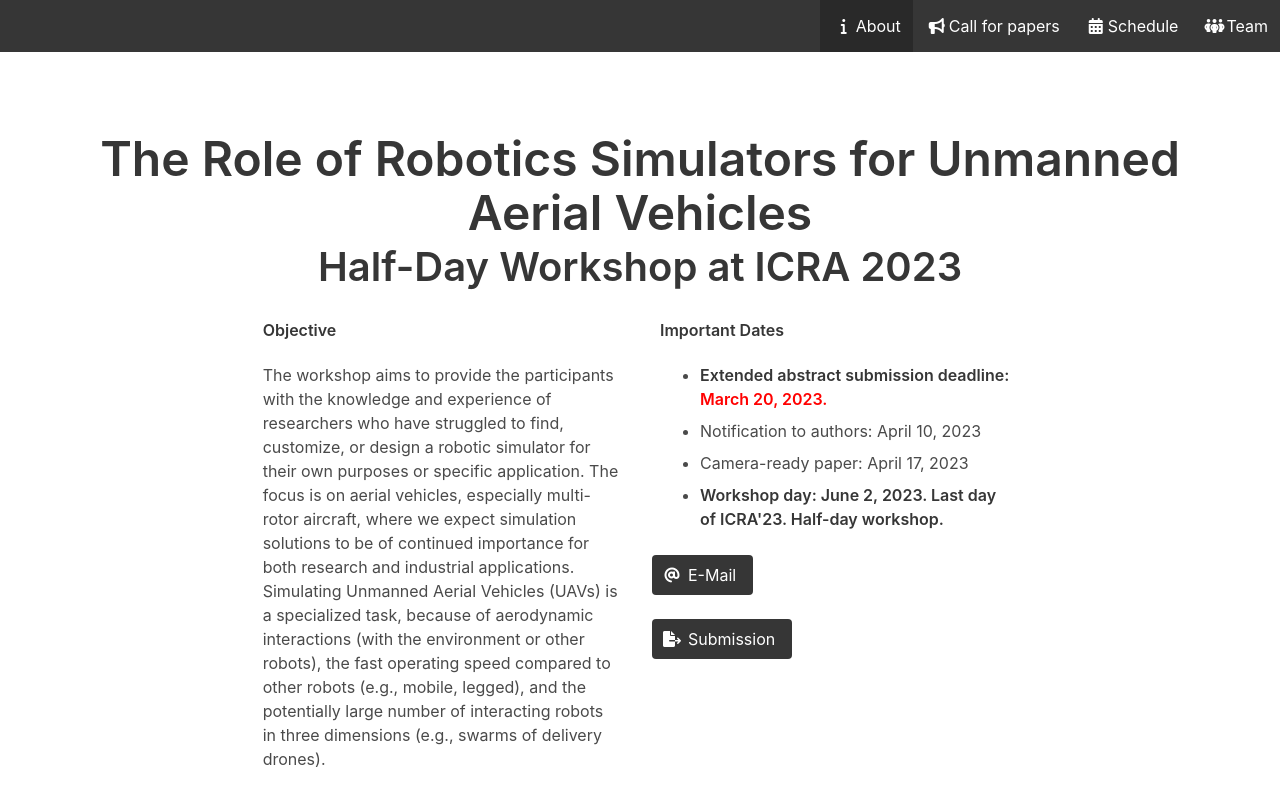
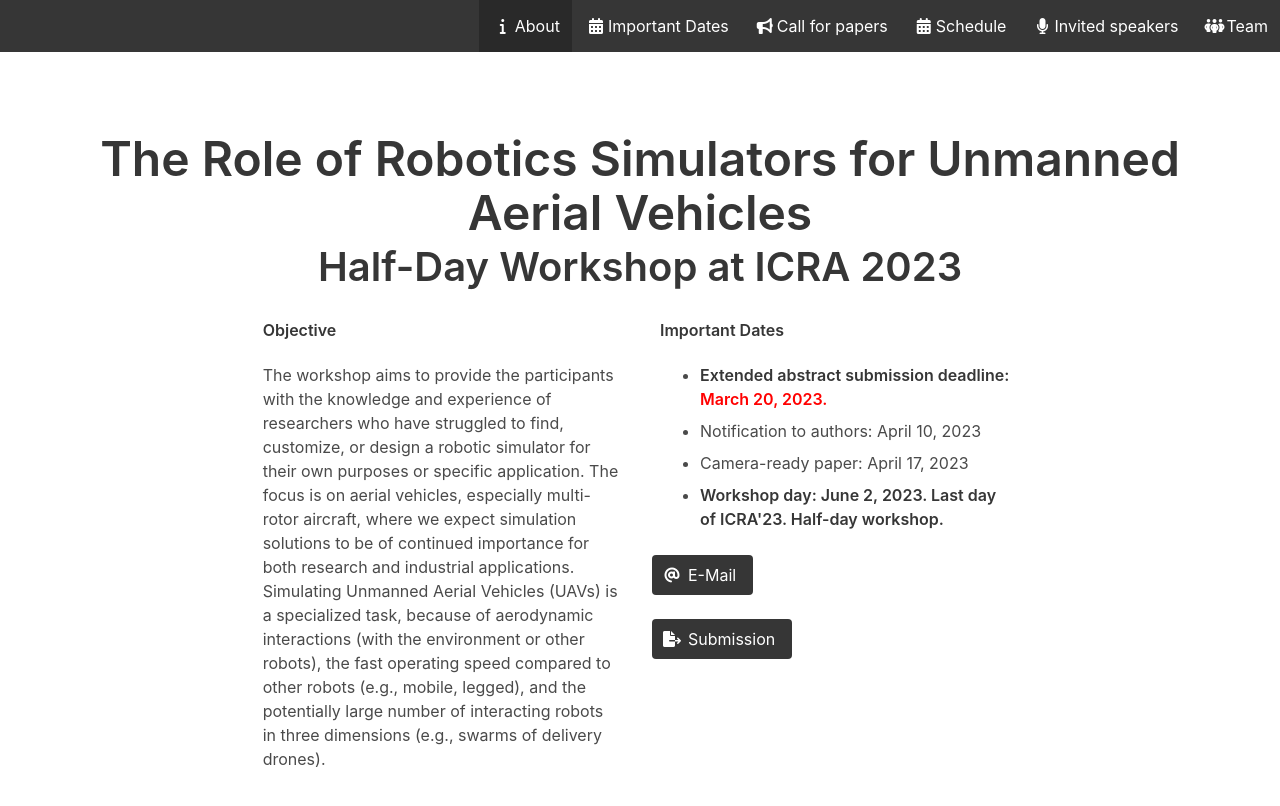
Before and after one commit to IMRCLab/workshop-uav-sims-icra2023, a Jekyll site: the page built from index.html, in a window 1280 px wide and 900 px high. Shown: the top 806 px of the window. Built offline with Jekyll 4.4.1, drawn with Linux system fonts in a browser that asks for light colours.

Commit message:
add more nav buttons

```diff
--- a/_data/navigation.yml
+++ b/_data/navigation.yml
@@ -1,18 +1,18 @@
 - name: About
   link: /
   icon: fa-solid fa-info
-# - name: Dates
-  # link: "#dates"
-  # icon: fa-solid fa-calendar-days
+- name: Important Dates
+  link: "#dates"
+  icon: fa-solid fa-calendar-days
 - name: Call for papers
   link: "#CFP"
   icon: fa-solid fa-bullhorn
 - name: Schedule
   link: "#schedule"
   icon: fa-solid fa-calendar-days
-# - name: Invited speakers
-  # link: "#speakers"
-  # icon: fa-solid fa-microphone
+- name: Invited speakers
+  link: "#speakers"
+  icon: fa-solid fa-microphone
 # - name: Participants
   # link: "#plan-participants"
   # icon: fa-solid fa-comments
```
